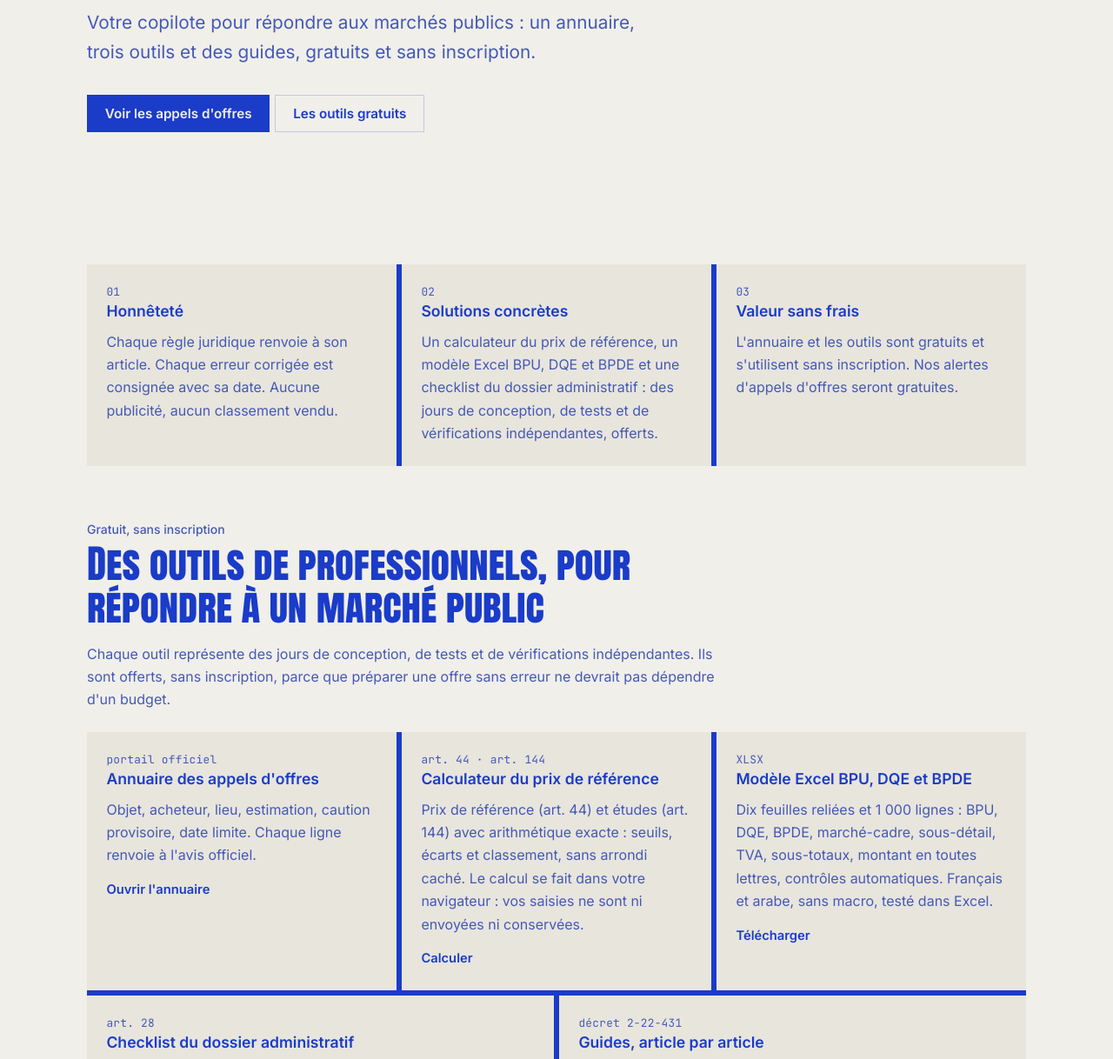
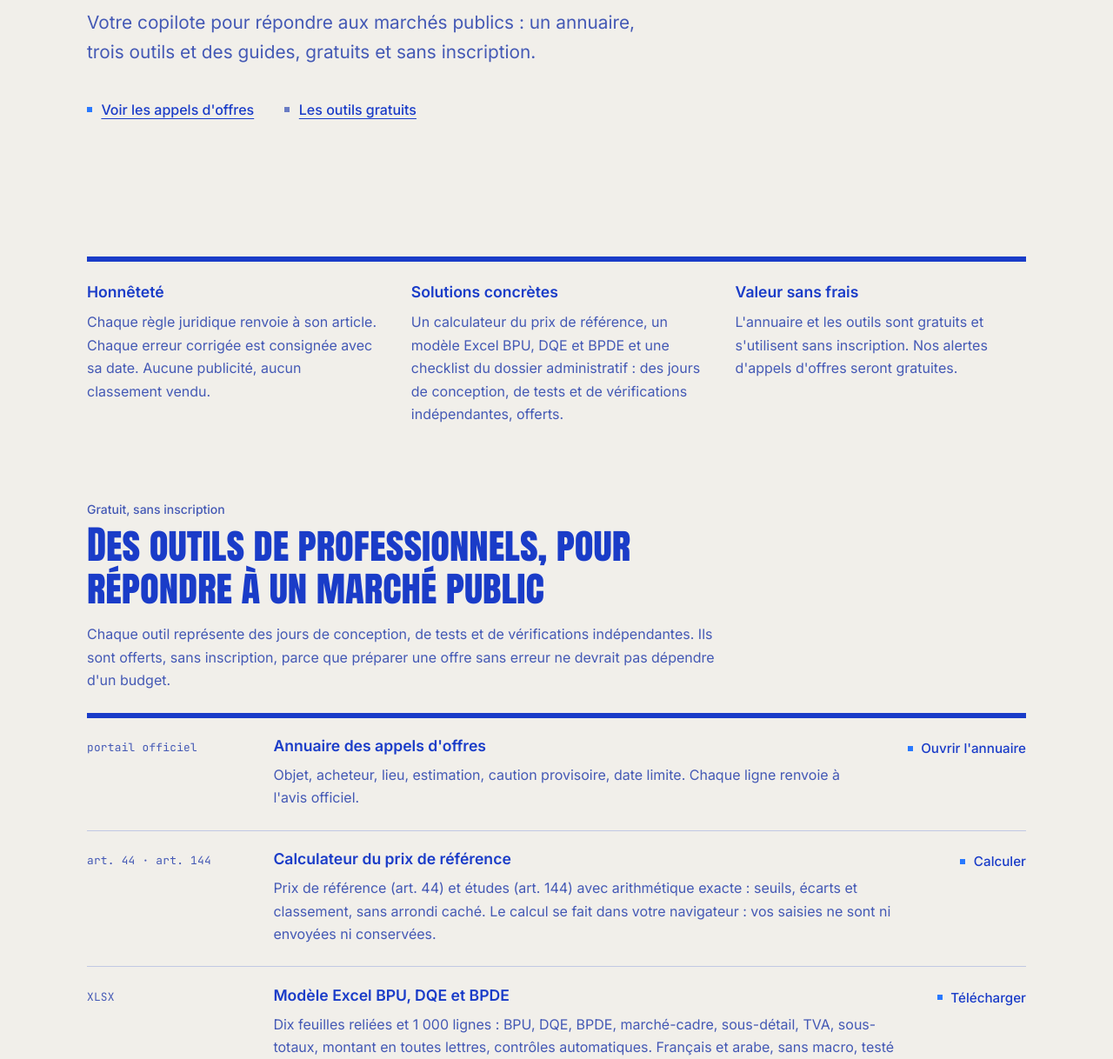
Before and after one commit to 1SPLITGLASS/1splitglass.github.io, a plain HTML site: page index.html in a window 1280 px wide. Shown: the part 406-1624 px from the top of the page at 87% size. Drawn offline with Linux system fonts and the light colour scheme.

Commit message:
Open layout: statement under a 6 px seam, ruled rows for the proofs and the tools, text links instead of buttons (no boxes)
Co-Authored-By: Claude Sonnet 5.5 <noreply@anthropic.com>

```diff
--- a/index.html
+++ b/index.html
@@ -65,27 +65,35 @@ a:focus-visible,.btn:focus-visible{outline:2px solid var(--accent);outline-offse
 h1{font:400 clamp(1.85rem,5.2vw,3.9rem)/1.08 'Anton SC','Inter',sans-serif;letter-spacing:.005em;margin:0;max-width:34em}
 h1 .hi,.en h2 .hi{color:var(--accent)}
 .sub{font-size:clamp(1.05rem,2.2vw,1.3rem);color:var(--muted);max-width:42rem;margin:1.5rem 0 0}
-.cta{display:flex;flex-wrap:wrap;gap:6px;margin-top:2rem}
-.btn{display:inline-block;padding:.85rem 1.3rem;font:600 .95rem/1 'Inter',sans-serif;background:var(--btn-bg);color:var(--btn-fg);text-decoration:none}
-.btn.alt{background:transparent;color:var(--fg);box-shadow:inset 0 0 0 1px var(--line)}
-.btn:hover{filter:brightness(1.1)}
+.cta{display:flex;flex-wrap:wrap;gap:.6rem 2.2rem;margin-top:2rem}
+.btn{display:inline-flex;align-items:center;gap:.65rem;padding:.35rem 0;font:500 1rem/1.4 'Inter',sans-serif;color:var(--fg);text-decoration:underline;text-decoration-thickness:1px;text-underline-offset:.28em}
+.btn::before{content:"";flex:none;width:6px;height:6px;background:var(--accent)}
+.btn.alt::before{background:var(--dim)}
+.btn:hover{text-decoration-thickness:2px}
 
-/* compositions split by 6 px seams, the same gap as the mark */
-.seam{display:grid;gap:6px;background:var(--seam)}
-.seam > *{background:var(--tile);padding:1.5rem 1.4rem}
+/* open type on rules: a 6 px seam (the gap of the mark) above each group, hairlines between the rows, no panels */
+.seam{display:grid;gap:0 clamp(1.5rem,3vw,2.75rem);border-top:6px solid var(--seam)}
+.seam > *{background:none;padding:1.25rem 0 1.5rem}
 .cols3{grid-template-columns:repeat(3,1fr)}
-.cols5{grid-template-columns:repeat(6,1fr)}
-.cols5 > *{grid-column:span 2}
-.cols5 > :nth-child(4),.cols5 > :nth-child(5){grid-column:span 3}
-@media (max-width:880px){.cols3{grid-template-columns:1fr}.cols5{grid-template-columns:1fr 1fr}.cols5 > *,.cols5 > :nth-child(4),.cols5 > :nth-child(5){grid-column:auto}.cols5 > :last-child{grid-column:1 / -1}}
-@media (max-width:560px){.cols5{grid-template-columns:1fr}}
+.cols3 .tag{display:none}
+.cols5{grid-template-columns:1fr}
+.cols5 > *{border-top:1px solid var(--line)}
+.cols5 > :first-child{border-top:0}
+@media (max-width:880px){.cols3{grid-template-columns:1fr}.cols3 > *{border-top:1px solid var(--line)}.cols3 > :first-child{border-top:0}}
 .seam h2,.seam h3{font:600 1.1rem/1.3 'Inter',sans-serif;margin:.25rem 0 .6rem}
 .seam p{margin:0;color:var(--muted)}
-.tag{font:400 .8rem/1.2 'JetBrains Mono',ui-monospace,monospace;color:var(--dim);margin:0 0 .7rem;letter-spacing:.02em}
-.tool{display:block;text-decoration:none;color:inherit}
+.tag{font:400 .8rem/1.2 'JetBrains Mono',ui-monospace,monospace;color:var(--dim);margin:0;letter-spacing:.02em}
+.tool{display:grid;grid-template-columns:minmax(7.5rem,11rem) minmax(0,1fr) auto;grid-template-areas:"tag title go" "tag text go";gap:.15rem clamp(1rem,3vw,2.5rem);align-items:baseline;text-decoration:none;color:inherit}
+.tool .tag{grid-area:tag}
+.tool h3{grid-area:title;margin:.1rem 0 .35rem}
+.tool p:not(.tag){grid-area:text;max-width:46rem}
+.tool .go{grid-area:go;align-self:start;margin-top:.15rem}
 .tool:hover h3{text-decoration:underline;text-underline-offset:.18em}
 .tool h3{color:var(--fg)}
-.tool .go{display:inline-block;margin-top:.9rem;color:var(--link);font-weight:600;font-size:.92rem}
+.tool .go{display:inline-flex;align-items:center;gap:.6rem;color:var(--fg);font-weight:500;font-size:.95rem;white-space:nowrap}
+.tool .go::before{content:"";flex:none;width:6px;height:6px;background:var(--accent)}
+.tool:hover .go{text-decoration:underline;text-underline-offset:.25em}
+@media (max-width:720px){.tool{grid-template-columns:1fr;grid-template-areas:"tag" "title" "text" "go"}.tool .go{margin-top:.5rem}}
 
 .subblk{margin-top:clamp(2.5rem,6vw,3.5rem)}
 .ar .tag{font-family:'JetBrains Mono','IBM Plex Sans Arabic',monospace}
@@ -102,7 +110,6 @@ h2.big{font:400 clamp(1.8rem,4.2vw,2.8rem)/1.1 'Anton SC','Inter',sans-serif;mar
 .ar h2.big .hi{color:var(--accent)}
 .ar h2.big{font:600 clamp(1.5rem,3.6vw,2.3rem)/1.35 'IBM Plex Sans Arabic','Inter',sans-serif;max-width:none}
 .ar .label{font-family:'IBM Plex Sans Arabic','Inter',sans-serif}
-.ar .seam > *{padding:1.4rem 1.4rem}
 .ar .seam h3{font-family:'IBM Plex Sans Arabic','Inter',sans-serif}
 
 footer{margin-top:clamp(3rem,7vw,5rem);padding:1.6rem 0 2.5rem;border-top:1px solid var(--line);color:var(--dim);font-size:.9rem}
```
